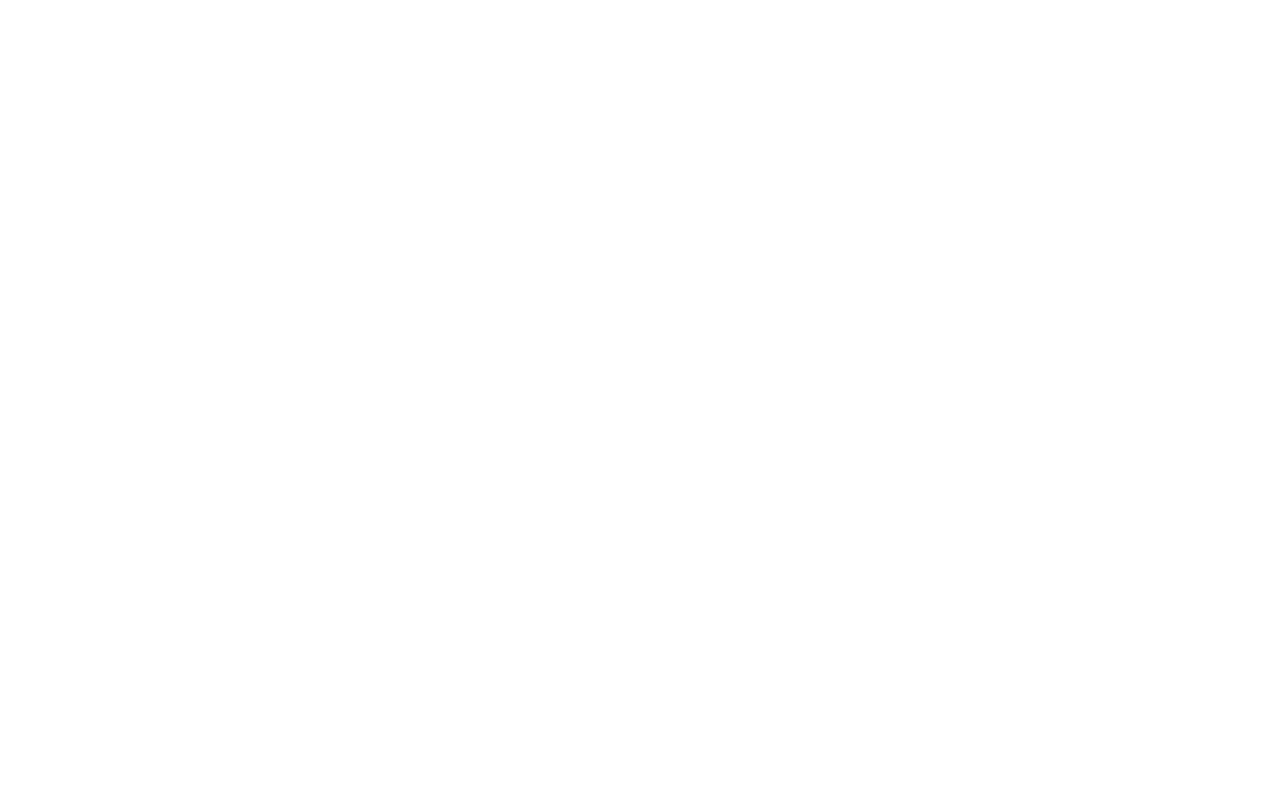
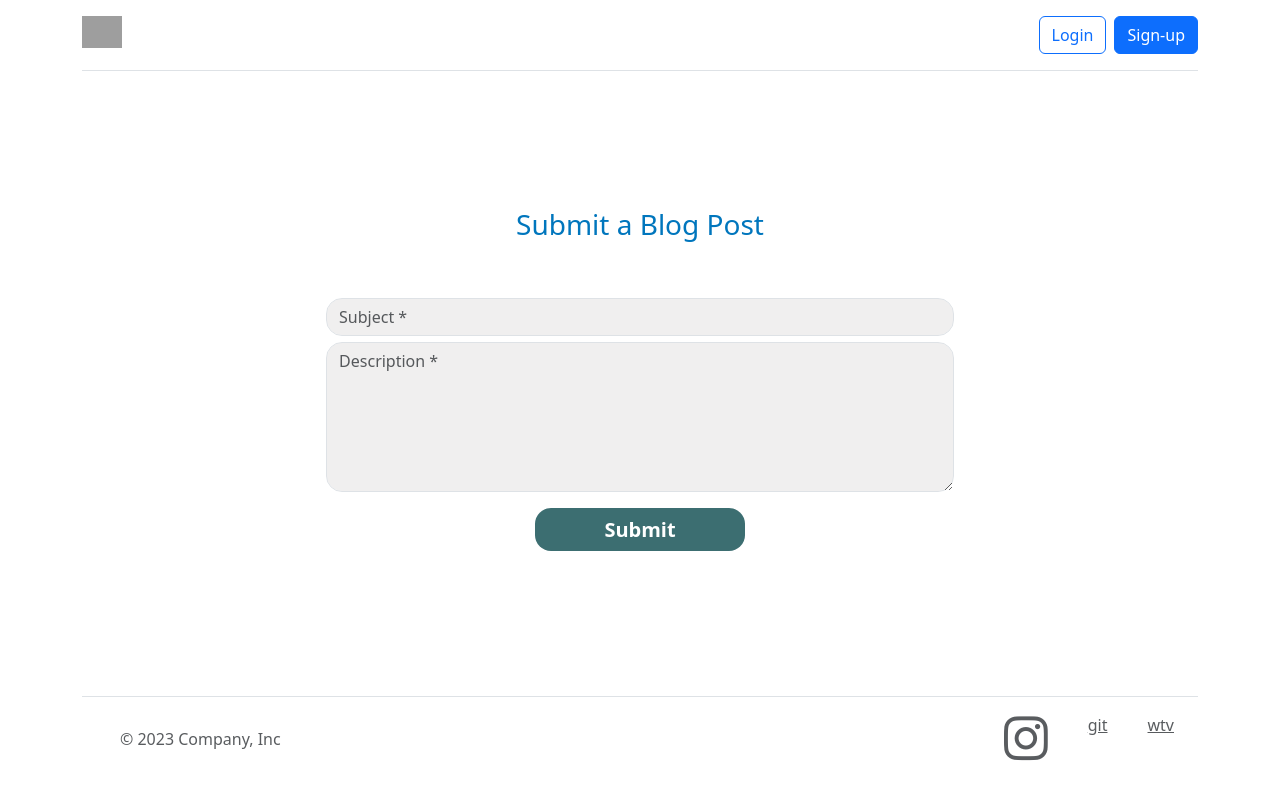
Before and after one commit to YamenMoh-123/Portfolio, a React (Create React App) app in the folder client/: page /blog/create in a window 1280 px wide. Before the commit this address had no page. Shown: the top 800 px of the page. Built offline with nearby package versions, Linux system fonts and the light colour scheme; grey boxes are pictures that could not be loaded.

Commit message:
finished most blog functionality like editing and did some styling

```diff
--- a/client/src/App.js
+++ b/client/src/App.js
@@ -3,7 +3,7 @@ import Landing from "./components/page/Landing.jsx";
 import Blog from "./components/page/Blog.jsx";
 import NewBlog from "./components/page/NewBlog.jsx";
 import {BrowserRouter as Router, Routes, Route} from "react-router-dom";
-import axios from "axios";
+import BlogItem from "./components/page/BlogItem.jsx";
 
 
 
@@ -16,7 +16,9 @@ function App() {
         <Routes>
           <Route index element = {<Landing />} />
           <Route path="/blog" element={<Blog/>} />
-          <Route path="/blog/new" element={<NewBlog/>} />
+          <Route path="/blog/create" element={<NewBlog/>} />
+          <Route path = "/blog/edit/:id" element = {<NewBlog/>} />
+          <Route path = "/blog/:id" element= {<BlogItem/>}/>
           {/*<Route path = "*" element = {noPage}/>*/}
 
     </Routes>
--- /dev/null
+++ b/client/src/components/blog/BlogCreate.jsx
@@ -0,0 +1,53 @@
+//creation component for newblog.jsx and editblog.jsx
+
+import React from 'react'
+import "./blogStyle.css";
+
+
+
+function BlogCreate(props) {
+
+
+
+function handleTitle(event){
+    props.onTitle(event.target.value);
+}
+
+function handleContent(event){
+    props.onContent(event.target.value)
+}
+function handleSubmit(event){
+    props.onSubmit(event)
+}
+
+  return (
+    <div class = "blogCreate">
+<div class="container contact-form">
+
+            <form method="post">
+                <h3>Submit a Blog Post</h3>
+               <div class="row" align="center">
+                    <div class="col-md-12">
+                        <div class="form-group">
+                            <input type="text" name="txtName" class="form-control" placeholder="Subject *" onChange = {handleTitle} value = {props.title}/>
+                        </div>
+                        <div>
+                        <div class="form-group">
+                            <textarea name="txtMsg" class="form-control" placeholder="Description *" style={{"width": "100%", "height": "150px"}} onChange = {handleContent} value = {props.content}></textarea>
+                        </div>
+                    </div>
+
+                        <div class="form-group my-3 col-md-8" >
+                            <input type="submit" name="btnSubmit" class="btnContact" value="Submit" onClick = {handleSubmit}/>
+                        </div>
+                    </div>
+
+                </div>
+            </form>
+</div>
+
+    </div>
+  )
+}
+
+export default BlogCreate
--- /dev/null
+++ b/client/src/components/blog/BlogExpanded.jsx
@@ -0,0 +1,32 @@
+//single blog for blogitem.jsx page
+
+import React, {useState, useEffect} from 'react'
+import {useParams} from "react-router-dom";
+import axios from "axios";
+
+
+function BlogExpanded() {
+    const [post, setPost] = useState('');
+
+    const{id} = useParams();
+
+    async function getBlog(){
+        const result = await axios.get(`/blog/${id}`)
+        setPost(result.data);
+    }
+
+    useEffect(()=>{
+
+        getBlog();
+    },[]);
+
+
+
+
+  return (
+    //// EXPANDED BLOG VIEW LINKED TO BLOGITEM.JSX
+    <div>{post.title}</div>
+  )
+}
+
+export default BlogExpanded
--- /dev/null
+++ b/client/src/components/blog/BlogHeader.jsx
@@ -0,0 +1,19 @@
+import React from 'react'
+import "./blogStyle.css"
+
+function BlogHeader(props) {
+
+    function handleClick(){
+        props.handleClick();
+    }
+
+
+  return (
+    <div class = "container blogHeader">
+        <h1 class="h1 text-center mt-5 mb-4" id="pageHeaderTitle">Welcome To My Blog</h1>
+        <button type="button" class="btn btn-primary btn-lg headerButton" onClick = {handleClick}>Create Post</button>
+    </div>
+  )
+}
+
+export default BlogHeader
--- a/client/src/components/blog/blogStyle.css
+++ b/client/src/components/blog/blogStyle.css
@@ -8,13 +8,78 @@
 --main-red: #bd150b ;
 --main-red-rgb-015: rgba(189, 21, 11, 0.1) ;
 --main-blue: #0076bd ;
---main-blue-rgb-015: rgba(0, 118, 189, 0.1) ;
+--main-blue-rgb-015: rgba(40, 75, 99, 0.1) ;
 }
 
 
+.blogCreate{
+  body{
+    background: -webkit-linear-gradient(left, #0072ff, #00c6ff);
+  }
+  .contact-form{
+    margin-top: 10%;
+    margin-bottom:4%;
+    width: 70%;
+  }
+  .contact-form .form-control{
+    border-radius:1rem;
+    margin-top: 1%;
+    background-color: #eceaeac4;
+  }
+  .contact-image{
+    text-align: center;
+  }
+
+  .contact-form form{
+    padding: 14%;
+  }
+  .contact-form form .row{
+    margin-bottom: -7%;
+  }
+  .contact-form h3{
+    margin-bottom: 8%;
+    margin-top: -18%;
+    text-align: center;
+    color: var(--main-blue);
+  }
+  .contact-form .btnContact {
+    width: 50%;
+    border: none;
+    border-radius: 1rem;
+    padding: 1.5%;
+    background: #3C6E71;
+    font-weight: 600;
+    font-size: 20px;
+    color: #fff;
+    cursor: pointer;
+  }
+  .btnContactSubmit
+  {
+    width: 50%;
+    border-radius: 1rem;
+    padding: 1.5%;
+    color: #fff;
+    background-color: #0062cc;
+    border: none;
+    cursor: pointer;
+  }
+}
+
+.headerButton{
+  margin-top: 35px;
+  height: 50px;
+}
+
+.blogHeader{
+  display: flex;
+  align-items: center;
+  justify-content: space-between;
+}
 
 .blogPost{
-/* This pen */
+
+
+
 body {
 	font-family: "Baloo 2", cursive;
 	font-size: 16px;
@@ -23,6 +88,10 @@ body {
 	font-weight: initial;
 }
 
+
+
+
+
 .dark {
 	background: #110f16;
 }
@@ -30,6 +99,8 @@ body {
 
 .light {
 	background: #f3f5f7;
+  background: #fff;
+
 }
 
 a, a:hover {
@@ -272,7 +343,7 @@ a, a:hover {
 	color: --main-blue;
 }
 .blue .postcard__bar {
-	background-color: --main-blue;
+	background-color: #3C6E71;
 }
 .blue::before {
 	background-image: linear-gradient(-30deg, --main-blue-rgb-015, transparent 50%);
@@ -371,4 +442,14 @@ a, a:hover {
 		);
 	}
 }
+
+
+
 }
+
+.position-L{
+  flex-direction: row !important;
+}
+.position-R{
+  flex-direction: row-reverse !important;
+}
--- a/client/src/components/page/Blog.jsx
+++ b/client/src/components/page/Blog.jsx
@@ -2,16 +2,20 @@ import React, {useState, useEffect} from 'react';
 import BlogPost from '../blog/BlogPost';
 import axios from "axios";
 import Layout from "../layout/Layout";
+import {useNavigate } from "react-router-dom";
+import BlogHeader from '../blog/BlogHeader';
+
 
 
 function Blog() {
+    let navigate = useNavigate();
     var [blogPost, setBlogs] = useState([{}]);
 
     async function onLoad(){
         try{
             const result = await axios.get("/blog");
             const blog = result.data;
-           {console.log(result.data)}
+
            setBlogs(result.data);
             }
             catch (err){
@@ -25,7 +29,7 @@ function Blog() {
 
     async function handleDelete(curId){
         try{
-        //{console.log(curId)}
+
 
         await axios.delete(`/blog/${curId}/delete`).then(
             setBlogs (blogPost.filter(blog => blog._id !== curId))
@@ -36,14 +40,32 @@ function Blog() {
         }
     }
 
+    async function handleExpand(curId){
+        const path = `/blog/${curId}`
+        navigate(path);
+
+    }
+
+    async function handleEdit(curId){
+        const path = `/blog/edit/${curId}`
+        navigate(path);
+    }
+
+    function handleClick(){
+        const path = "/blog/create"
+        navigate(path);
+    }
+
 
 
   return (
     <div>
         <Layout>
+
+        <BlogHeader handleClick = {handleClick}/>
         {blogPost.map((blog, index)=>{
 
-            return(<BlogPost key={index} value = {blog} onDelete = {handleDelete}/>)
+            return(<BlogPost key={index} index ={index} value = {blog} onDelete = {handleDelete} onExpand = {handleExpand} onEdit = {handleEdit}/>)
         })}
         </Layout>
 
--- /dev/null
+++ b/client/src/components/page/BlogItem.jsx
@@ -0,0 +1,18 @@
+import React from 'react'
+import BlogExpanded from '../blog/BlogExpanded'
+
+function BlogItem() {
+  return (
+    <div>
+        <BlogExpanded/>
+
+        {/*
+        basic expanded view from blog expanded viweing indivual, allow back navigation, window.refresh
+
+
+
+    */}</div>
+  )
+}
+
+export default BlogItem
--- a/client/src/components/page/NewBlog.jsx
+++ b/client/src/components/page/NewBlog.jsx
@@ -1,44 +1,83 @@
-import React, {useState} from 'react'
+import React, {useState, useEffect} from 'react'
 import axios from "axios"
 import { useNavigate } from "react-router-dom";
+import BlogCreate from '../blog/BlogCreate';
+import Layout from '../layout/Layout';
+import {useParams} from "react-router-dom";
 
 function NewBlog() {
+    var isEdit = false;
+
+    const {id} = useParams();
+    {console.log(id)}
+    if(typeof id !== 'undefined'){
+        isEdit = true;
+    }
+
     const navigate = useNavigate();
 
     const[title, setTitle] = useState('');
     const[content, setContent] = useState('');
 
+    {console.log(isEdit)}
+
+    async function setIntitialData(){
+        if(isEdit){
+        const currentData = await axios.get(`/blog/${id}`);
+        {console.log(currentData.data)}
+        setTitle(currentData.data.title);
+        setContent(currentData.data.content);
+        }
+    }
+    useEffect(()=>{
+        setIntitialData();
+    },[]);
+
+
     async function handleSubmit(event){
         event.preventDefault();
+    if(!isEdit){
         try{
-            {console.log(title)}
-            await axios.post("/blog/create", {title: title, content: content});
-            navigate("/blog");
-            {console.log('worked')}
+            await axios.post("/blog/create", {title: title, content: content}).then(navigate("/blog"));
         }
         catch(err){
             console.log(err);
         }
     }
+    else{
+        try{
+            await axios.patch(`/blog/edit/${id}`, {title: title, content: content}).then(navigate("/blog"));
+        }
+        catch(err){
+
+        }
+    }
+    }
 
     async function handleTitle(event){
-        setTitle(event.target.value);
+        setTitle(event);
 
     }
 
     async function handleContent(event){
-        setContent(event.target.value);
+        setContent(event);
     }
 
 
   return (
-    <div>NewBlog
-        <form onSubmit = {handleSubmit}>
-    <input type = "text" value = {title} onChange = {handleTitle}></input>
-    <textarea value = {content} onChange = {handleContent}> </textarea>
-    <button type = "submit"></button>
+    <div>
+    {/*for for input, submit cancel, navigation,
+        value = {form, firstname}
+        on change = ()=>{
+            setForm({
+                ...form, first name: e target val
+            })
+        }
+    */ }
 
-        </form>
+    <Layout>
+    <BlogCreate title = {title} content = {content} onTitle = {handleTitle} onContent = {handleContent} onSubmit = {handleSubmit}/>
+    </Layout>
 
 
     </div>
```
Also changed, not shown: client/src/components/blog/BlogPost.jsx (+23 -34 lines), 1 other file (tests, documents, lock files or other folders).
